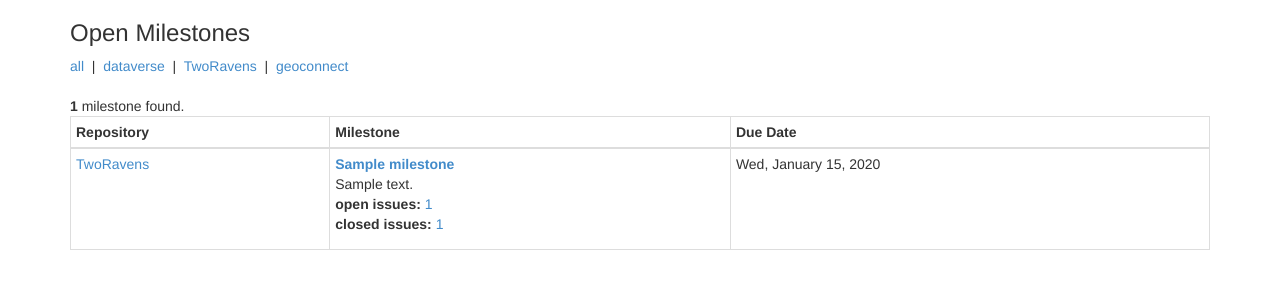
After one commit to IQSS/milestone-reader, a Django app: a page that uses milestone_reader/templates/base.html in a window 1280 px wide. The commit adds this page. Shown: the top 300 px of the page. Run offline with Django 3.2, Linux system fonts and the light colour scheme; data comes from the database, SQL or seed files in the repository; tables that the repository leaves empty hold one stand-in row (values such as "Sample post"); some libraries are stand-ins or nearby versions.

Commit message:
basic template added

```diff
--- a/milestone_reader/apps/milestones/models.py
+++ b/milestone_reader/apps/milestones/models.py
@@ -46,9 +46,12 @@ class Milestone(TimeStampedModel):
         # do something...
         super(Milestone, self).save(*args, **kwargs)
 
-    def get_view_milestone_url(self):
+    def get_view_open_issues_url(self):
         return get_github_view_url(self)
 
+    def get_view_closed_issues_url(self):
+        #print 'get_github_view_url(self, is_closed=True)', get_github_view_url(self, is_closed=True)
+        return get_github_view_url(self, is_closed=True)
 
     class Meta:
         ordering = ('repository', 'due_on', 'title')
--- /dev/null
+++ b/milestone_reader/apps/milestones/urls.py
@@ -0,0 +1,10 @@
+from django.conf.urls import patterns, include, url
+
+
+urlpatterns = patterns('apps.milestones.views',
+
+    url(r'^by-due-date/(?P<repo_name>(\-|_|\w){1,120})/$', 'view_by_due_date', name="view_repo_by_due_date"),
+
+    url(r'^by-due-date/$', 'view_by_due_date', name="view_by_due_date"),
+
+)
--- a/milestone_reader/apps/milestones/views.py
+++ b/milestone_reader/apps/milestones/views.py
@@ -1,3 +1,31 @@
-from django.shortcuts import render
+from __future__ import print_function
 
-# Create your views here.
+from django.shortcuts import render_to_response
+from django.http import HttpResponseRedirect, HttpResponse, Http404
+from django.template import RequestContext
+from django.core.urlresolvers import reverse
+
+from apps.repositories.models import Repository
+from apps.milestones.models import Milestone
+
+def view_by_due_date(request, repo_name=None):
+
+    filter_params = dict(is_open=True\
+                        , repository__is_visible=True)
+    if repo_name:
+        filter_params['repository__github_name'] = repo_name
+
+    milestones = Milestone.objects.select_related('repository', 'repository__organization'\
+                                ).filter(**filter_params\
+                                ).order_by('due_on')
+
+    d = {}
+    d['repos'] = Repository.objects.select_related('organization').filter(is_visible=True)
+    d['page_title'] = 'Open Milestones'
+    d['milestones'] = milestones
+    d['milestone_count'] = milestones.count()
+    d['chosen_repository'] = repo_name
+
+    return render_to_response('milestones/view_by_due_date.html'\
+                              , d\
+                              , context_instance=RequestContext(request))
--- a/milestone_reader/apps/repositories/github_url_helper.py
+++ b/milestone_reader/apps/repositories/github_url_helper.py
@@ -4,22 +4,41 @@ GITHUB_API_URL_BASE = 'https://api.github.com'
 def urljoin(*parts):
     return "/".join(map(lambda x: str(x).rstrip('/'), parts))
 
-def get_github_view_url(github_obj):
+def get_github_view_url(github_obj, is_closed=False):
     if github_obj is None:
         return None
 
     class_name = github_obj.__class__.__name__
     if class_name == 'Milestone':
+
+        if is_closed:
+            # https://github.com/IQSS/geoconnect/issues?q=is:closed+milestone:"{ milestone title }"+
+            return urljoin(GITHUB_VIEW_URL_BASE\
+                        , github_obj.repository.organization.github_login\
+                        , github_obj.repository.github_name\
+                        , 'issues?q=is:closed+milestone:"%s"' % github_obj.title\
+                    )
+
+
+        # https://github.com/IQSS/geoconnect/milestones/{ milestone name }
         return urljoin(GITHUB_VIEW_URL_BASE\
-                    , github_obj.repository.organization.github_name\
+                    , github_obj.repository.organization.github_login\
                     , github_obj.repository.github_name\
+                    , 'milestones'\
+                    , github_obj.title)
+
+
+    elif class_name == 'Repository':
+        # https://api.github.com/repos/IQSS/dataverse
+        return urljoin(GITHUB_VIEW_URL_BASE\
+                    , 'repos'\
+                    , github_obj.organization.github_login\
                     , github_obj.github_name)
-    elif class_name == 'Repository':
+
+    elif class_name == 'Organization':
+        # https://api.github.com/orgs/IQSS
         return urljoin(GITHUB_VIEW_URL_BASE\
-                    , github_obj.organization.github_name\
-                    , github_obj.github_name)
-    elif class_name == 'Organization':
-        return urljoin(GITHUB_VIEW_URL_BASE\
+                    , 'orgs'\
                     , github_obj.github_name)
     return None
 
--- a/milestone_reader/milestone_reader/urls.py
+++ b/milestone_reader/milestone_reader/urls.py
@@ -12,7 +12,7 @@ urlpatterns = patterns('',
 
     # Examples:
     # url(r'^$', 'milestone_reader.views.home', name='home'),
-    # url(r'^milestone_reader/', include('milestone_reader.foo.urls')),
+    url(r'^milestones/', include('apps.milestones.urls')),
 
     # Uncomment the admin/doc line below to enable admin documentation:
     # url(r'^admin/doc/', include('django.contrib.admindocs.urls')),
--- a/milestone_reader/templates/base.html
+++ b/milestone_reader/templates/base.html
@@ -1,18 +1,18 @@
 <!DOCTYPE html>
-{% templatetag openblock %} load staticfiles {% templatetag closeblock %}
 <html lang="en">
   <head>
     <meta charset="utf-8">
-    <title>{% templatetag openblock %} block title {% templatetag closeblock %}milestone_reader{% templatetag openblock %} endblock title {% templatetag closeblock %}</title>
+    <title>{{ page_title }}</title>
     <meta name="viewport" content="width=device-width, initial-scale=1.0">
     <meta name="description" content="">
     <meta name="author" content="">
 
     <!-- Le styles -->
-    <link href="{% templatetag openblock %} static 'css/bootstrap.min.css' {% templatetag closeblock %}" rel="stylesheet">
+    <link href="{{ STATIC_URL }}css/bootstrap.min.css" rel="stylesheet">
     <style>
       body {
-        padding-top: 60px; /* 60px to make the container go all the way to the bottom of the topbar */
+    /*    padding-top: 60px;/* /* 60px to make the container go all the way to the bottom of the topbar */
+
       }
     </style>
 
@@ -22,44 +22,24 @@
     <![endif]-->
 
     <!-- This file store project specific CSS -->
-    <link href="{% templatetag openblock %} static 'css/milestone_reader.css' {% templatetag closeblock %}" rel="stylesheet">
+    <link href="{ STATIC_URL }}css/milestone_reader.css" rel="stylesheet">
 
     <!-- Use this to quickly test CSS changes in a template,
         then move to milestone_reader.css -->
-    {% templatetag openblock %} block extra_css {% templatetag closeblock %}{% templatetag openblock %} endblock extra_css {% templatetag closeblock %}
+    {% block extra_css %}{% endblock %}
   </head>
 
   <body>
+    {#% include "base_navbar.html" %#}
 
-    <div class="navbar navbar-inverse navbar-fixed-top">
-      <div class="container">
-        <div class="navbar-header">
-          <button type="button" class="navbar-toggle" data-toggle="collapse" data-target=".navbar-collapse">
-            <span class="icon-bar"></span>
-            <span class="icon-bar"></span>
-            <span class="icon-bar"></span>
-          </button>
-          <a class="navbar-brand" href="#">Milestone Reader</a>
-        </div>
-        <div class="collapse navbar-collapse">
-          <ul class="nav navbar-nav">
-              <!--
-            <li class="active"><a href="#">Home</a></li>
-            <li><a href="#about">About</a></li>
-            <li><a href="#contact">Contact</a></li>
-            -->
-          </ul>
-        </div><!--/.nav-collapse -->
-      </div>
-    </div>
 
     <div class="container">
 
-      <h1>{% templatetag openblock %} block page_title {% templatetag closeblock %}Example Base Template{% templatetag openblock %} endblock page_title {% templatetag closeblock %}</h1>
+      <h3>{{ page_title }}</h3>
 
-      {% templatetag openblock %} block content {% templatetag closeblock %}
+      {% block content %}
         <p>Use this document as a way to quick start any new project.</p>
-      {% templatetag openblock %} endblock content {% templatetag closeblock %}
+      {% endblock %}
 
     </div> <!-- /container -->
 
@@ -67,11 +47,10 @@
     ================================================== -->
     <!-- Placed at the end of the document so the pages load faster -->
     <script src="http://code.jquery.com/jquery-latest.js"></script>
-    <script src="{% templatetag openblock %} static 'js/bootstrap.min.js' {% templatetag closeblock %}"></script>
+    <script src="{{ STATIC_URL }}js/bootstrap.min.js"></script>
 
     <!-- place project specific Javascript in this file -->
-    <script src="{% templatetag openblock %} static 'js/milestone_reader.js' {% templatetag closeblock %}"></script>
+    <script src="{{ STATIC_URL }}js/milestone_reader.js"></script>
 
-    {% templatetag openblock %} block extra_js {% templatetag closeblock %}{% templatetag openblock %} endblock extra_js {% templatetag closeblock %}
   </body>
 </html>
--- /dev/null
+++ b/milestone_reader/templates/milestones/view_by_due_date.html
@@ -0,0 +1,55 @@
+{% extends "base.html" %}
+<!-- START: CONTENT -->{% block content %}
+
+<a href="{% url 'view_by_due_date' %}">all</a>
+{% for r in repos %}
+    {% if r.github_name == chosen_repository %}
+    &nbsp;|&nbsp; <b>{{ r.github_name }}</b>
+    {% else %}
+    &nbsp;|&nbsp; <a href="{% url 'view_repo_by_due_date' r.github_name %}">{{ r.github_name }}</a>
+    {% endif %}
+{% endfor %}
+
+{% if not milestones %}
+No milestones found
+{% endif %}
+{% if milestones %}
+{% if chosen_repository %}
+<br /><br /><b>{{ milestone_count }}</b> open milestone{{ milestone_count|pluralize }} in the <b>{{ chosen_repository }}</b> repository.
+{% else %}
+<br /><br /><b>{{ milestone_count }}</b> milestone{{ milestone_count|pluralize }} found.
+{% endif %}
+<table class="table table-bordered table-condensed">
+    <thead>
+        <tr>
+            <th>Repository</th>
+            <th>Milestone</th>
+            <th>Due Date</th>
+        </tr>
+    </thead>
+{% for ms in milestones %}
+    <tr>
+        {% ifchanged ms.repository %}
+        <td><a href="{% url 'view_repo_by_due_date' ms.repository.github_name %}">{{ ms.repository }}</a></td>
+        {% else %}
+        <td>&nbsp;</td>
+        {% endifchanged %}
+        <td>
+            <b><a href="{{ ms.get_view_open_issues_url }}">{{ ms.title }}</a></b>
+            <p>{{ ms.description }}
+                <br /><b>open issues:</b> <a href="{{ ms.get_view_open_issues_url }}">{{ ms.open_issues }}</a>
+                <br /><b>closed issues:</b> <a href="{{ ms.get_view_closed_issues_url }}">{{ ms.closed_issues }}</a>
+            </p>
+        </td>
+        <td>
+            {% if ms.due_on %}
+                {{ ms.due_on|date:"D, F j, Y" }}
+            {% else %}
+                (not set)
+            {% endif %}
+        </td>
+    </tr>
+{% endfor %}
+</table>
+{% endif %}
+<!-- END: CONTENT -->{% endblock  %}
```
Also changed, not shown: milestone_reader/templates/base_navbar.html (added, +21 -0 lines).
